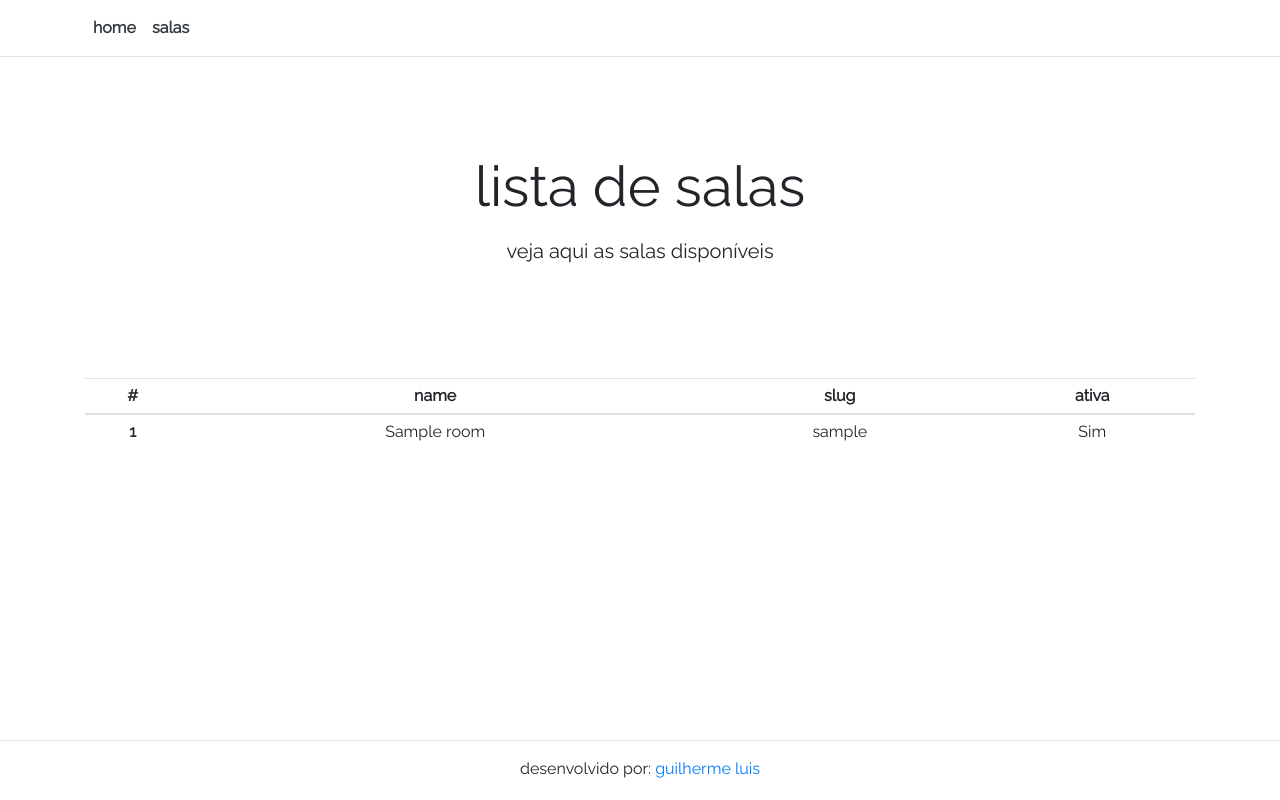
After one commit to guilehm/rooms, a Django app: page /room/list/ in a window 1280 px wide. The commit adds this page. Run offline with Django 3.2, Linux system fonts and the light colour scheme; tables that the repository leaves empty hold one stand-in row (values such as "Sample post"); some libraries are stand-ins or nearby versions.

Commit message:
Create room list display

```diff
--- a/core/templates/core/base.html
+++ b/core/templates/core/base.html
@@ -22,6 +22,9 @@
                     <li class="nav-link">
                         <a class="text-dark" href="{% url 'core:index' %}"><strong>home</strong></a>
                     </li>
+                    <li class="nav-link">
+                        <a class="text-dark" href="{% url 'core:room-list' %}"><strong>salas</strong></a>
+                    </li>
                 </ul>
             </div>
         </div>
--- /dev/null
+++ b/core/templates/core/room_list.html
@@ -0,0 +1,38 @@
+{% extends 'core/base.html' %}
+{% load core_tags %}
+{% block content %}
+    <div class="container text-center py-5 my-5">
+        <h1 class="display-4">lista de salas</h1>
+        <p class="lead mt-3">
+            veja aqui as salas disponíveis
+        </p>
+    </div>
+    <div class="container text-center">
+        {% if rooms %}
+            <table class="table table-sm table-hover">
+                <thead>
+                    <tr>
+                        <th scope="col">#</th>
+                        <th scope="col">name</th>
+                        <th scope="col">slug</th>
+                        <th scope="col">ativa</th>
+                    </tr>
+                </thead>
+                <tbody>
+                    {% for room in rooms %}
+                        <tr>
+                            <th scope="row">{{ room.id|default:'' }}</th>
+                            <td>{{ room.name|default:'' }}</td>
+                            <td>{{ room.slug|default:'' }}</td>
+                            <td>{{ room.active|translation|default:'' }}</td>
+                        </tr>
+                    {% endfor %}
+                </tbody>
+            </table>
+        {% else %}
+            <div class="alert alert-danger" role="alert">
+                <strong>Oops!</strong> Nenhuma <a class="alert-link">sala</a> cadastrada.
+            </div>
+        {% endif %}
+    </div>
+{% endblock %}
--- /dev/null
+++ b/core/templatetags/core_tags.py
@@ -0,0 +1,13 @@
+from django import template
+
+register = template.Library()
+
+translation_dict = {
+    'True': 'Sim',
+    'False': 'Não'
+}
+
+
+@register.filter(name='translation')
+def translation(value):
+    return translation_dict.get(str(value), '')
--- a/core/urls.py
+++ b/core/urls.py
@@ -7,4 +7,5 @@ app_name = 'core'
 
 urlpatterns = [
     path('', views.index, name='index'),
+    path('room/list/', views.room_list, name='room-list'),
 ]
--- a/core/views.py
+++ b/core/views.py
@@ -1,5 +1,13 @@
 from django.shortcuts import render
+from core.models import Room
 
 
 def index(request):
     return render(request, 'core/index.html')
+
+
+def room_list(request):
+    rooms = Room.objects.all()
+    return render(request, 'core/room_list.html', {
+        'rooms': rooms,
+    })
```
Also changed, not shown: core/templatetags/__init__.py (added).
